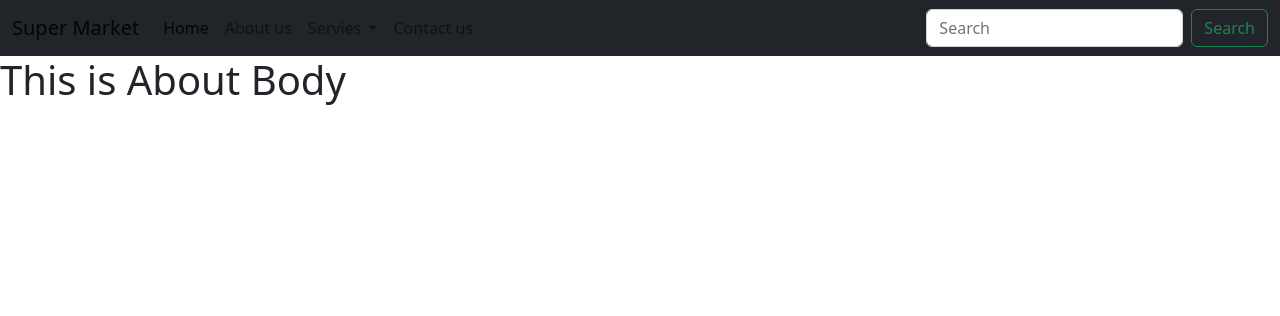
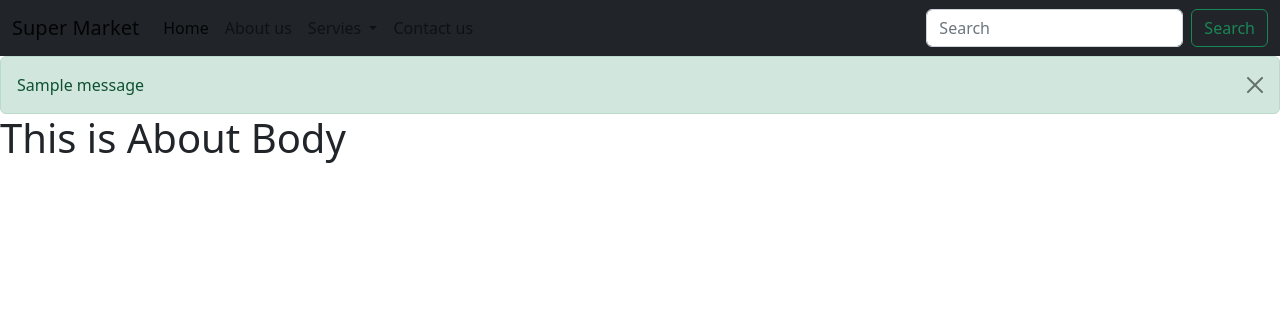
Before and after one commit to aryanj0808/Super-Market-Project, a Django app: page /about in a window 1280 px wide. Shown: the top 316 px of the page. Run offline with Django 4.2, Linux system fonts and the light colour scheme; one stand-in notice (Sample message) is shown.

Commit message:
response message

```diff
--- a/Project01/Home/views.py
+++ b/Project01/Home/views.py
@@ -1,6 +1,7 @@
 from django.shortcuts import render, HttpResponse
 from datetime import datetime
 from Home.models import Contact
+from django.contrib import messages
 # Create your views here.
 def index(request):
     return render(request, 'index.html')
@@ -15,6 +16,7 @@ def contact(request):
         desc=request.POST.get('desc')
         contact=Contact(name=name, email=email ,phone=phone, desc=desc, date=datetime.today())
         contact.save()
+        messages.success(request, 'Your message has been sent')
     return render(request, 'contact.html')
 def services(request):
     return render(request, 'services.html')
--- a/Project01/Project01/settings.py
+++ b/Project01/Project01/settings.py
@@ -11,6 +11,7 @@ https://docs.djangoproject.com/en/4.0/ref/settings/
 """
 
 from pathlib import Path
+from django.contrib.messages import constants as messages
 
 # Build paths inside the project like this: BASE_DIR / 'subdir'.
 BASE_DIR = Path(__file__).resolve().parent.parent
--- a/Project01/templates/base.html
+++ b/Project01/templates/base.html
@@ -46,6 +46,14 @@
           </div>
         </div>
       </nav>
+      {% if messages %}
+      {% for message in messages %}
+      <div class="alert alert-{{ message.tags }} alert-dismissible fade show my-0" role="alert">
+        {{ message }}
+        <button type="button" class="btn-close" data-bs-dismiss="alert" aria-label="Close"></button>
+      </div>
+      {% endfor %}
+      {% endif %}
 
       {% block body %} {% endblock body %}
     <script src="https://cdn.jsdelivr.net/npm/bootstrap@5.2.0-beta1/dist/js/bootstrap.bundle.min.js" integrity="sha384-pprn3073KE6tl6bjs2QrFaJGz5/SUsLqktiwsUTF55Jfv3qYSDhgCecCxMW52nD2" crossorigin="anonymous"></script>
```
Also changed, not shown: Project01/db.sqlite3.
